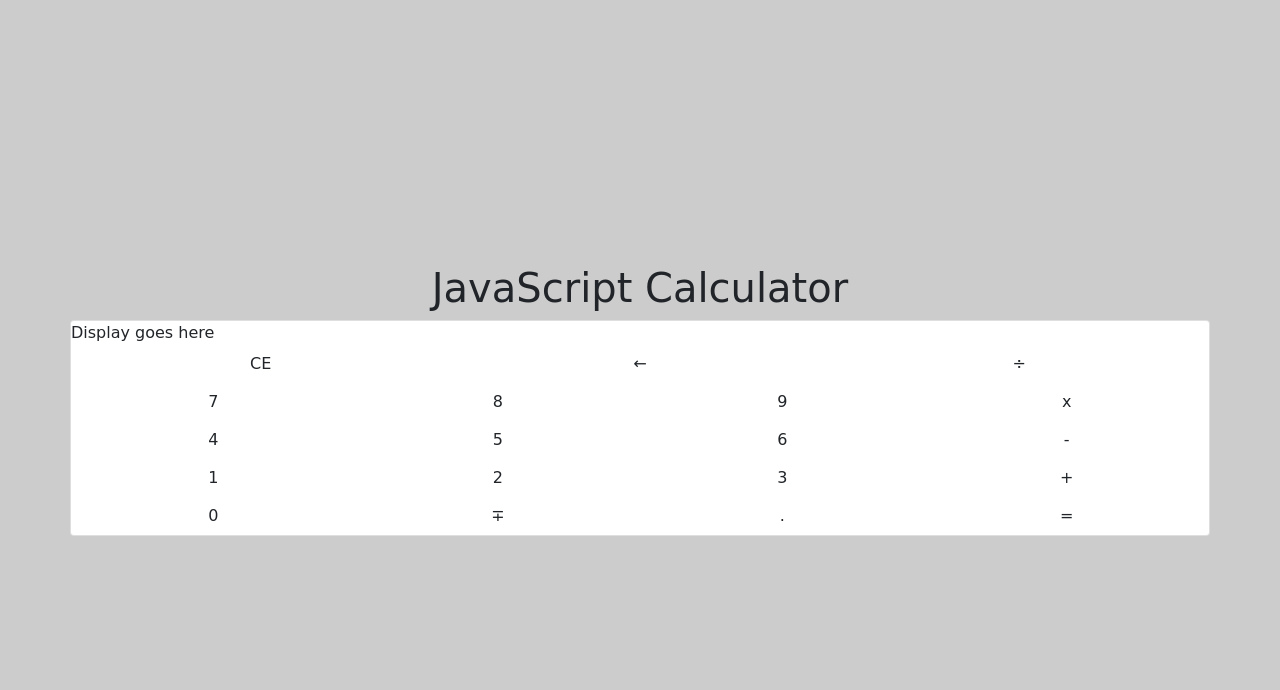
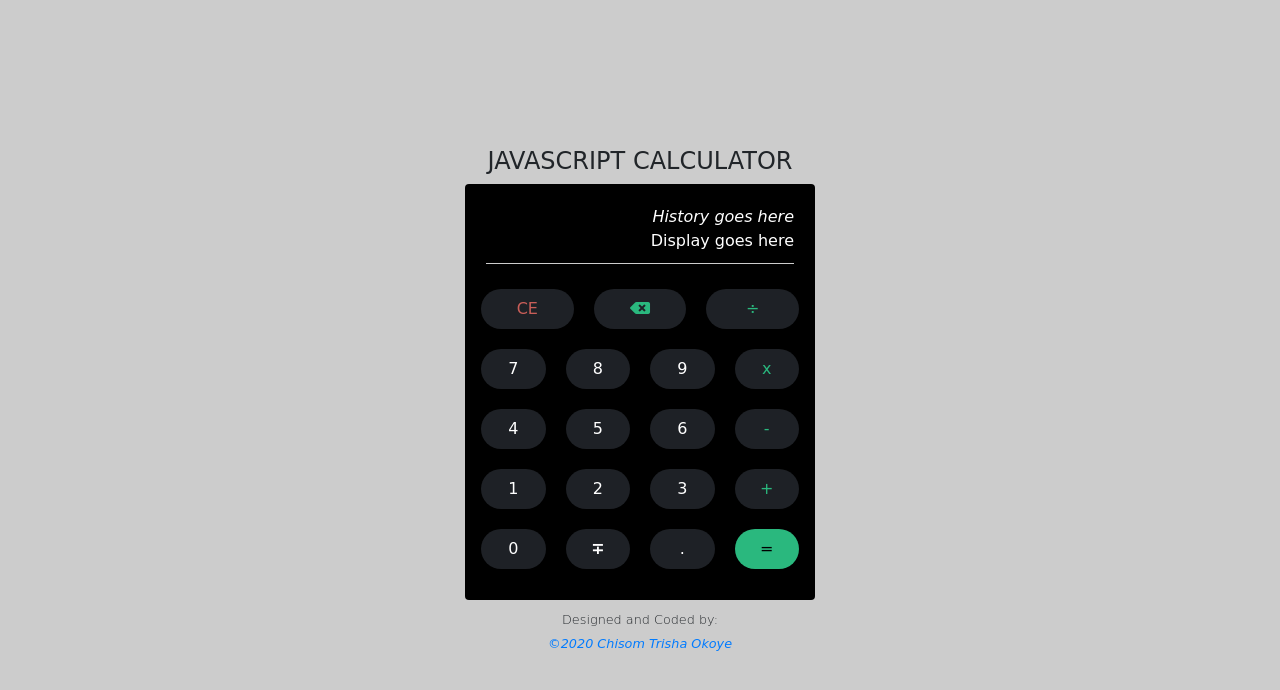
Before and after one commit to Trishachi/JavaScript-Calculator, a plain HTML site: page index.html in a window 1280 px wide. Drawn offline with nearby package versions, Linux system fonts and the light colour scheme.

Commit message:
Base styling completed

```diff
--- a/index.html
+++ b/index.html
@@ -8,19 +8,22 @@
     <!-- Bootstrap CSS -->
     <link rel="stylesheet" href="https://stackpath.bootstrapcdn.com/bootstrap/4.5.0/css/bootstrap.min.css"
         integrity="sha384-9aIt2nRpC12Uk9gS9baDl411NQApFmC26EwAOH8WgZl5MYYxFfc+NcPb1dKGj7Sk" crossorigin="anonymous">
+    <link rel="stylesheet" href="https://cdnjs.cloudflare.com/ajax/libs/font-awesome/5.14.0/css/all.min.css">
     <link rel="stylesheet" href="style.css">
     <title>JavaScript Calculator</title>
 </head>
 
 <body>
-    <h1 class="text-center">JavaScript Calculator</h1>
+    <h1 class="text-center title">JavaScript Calculator</h1>
     <div class="container card" id="calculator">
-        <div class="row">
-            <div id="display" class="text-center">Display goes here</div>
+        <div class="results">
+            <div id="history" class="text-right font-italic">History goes here</div>
+            <div id="display" class="text-right">Display goes here</div>
         </div>
         <div class="row">
-            <button id="clear" class="col btn calc-btn">CE</button>
-            <button id="backspace" class="col btn calc-btn operator">&#8592;</button>
+            <button id="clear" class="col btn calc-btn clear">CE</button>
+            <button id="backspace" class="col btn calc-btn operator font-weight-bold"><i
+                    class="fas fa-backspace"></i></button>
             <button id="divide" class="col btn calc-btn operator">&#247;</button>
         </div>
         <div class="row">
@@ -43,13 +46,15 @@
         </div>
         <div class="row">
             <button id="zero" class="col btn calc-btn number">0</button>
-            <button id="negative" class="col btn calc-btn">&#8723;</button>
-            <button id="decimal" class="col btn calc-btn">.</button>
-            <button id="equals" class="col btn calc-btn">=</button>
+            <button id="negative" class="col btn calc-btn font-weight-bold number">&#8723;</button>
+            <button id="decimal" class="col btn calc-btn number">.</button>
+            <button id="equals" class="col btn calc-btn equal">=</button>
         </div>
     </div>
-
-    <!-- Optional JavaScript -->
+    <footer class="footer text-center">
+        <p>Designed and Coded by:</p>
+        <a href="#"><em>&copy;2020 Chisom Trisha Okoye </em></a>
+    </footer <!-- Optional JavaScript -->
     <!-- jQuery first, then Popper.js, then Bootstrap JS -->
     <script src="https://code.jquery.com/jquery-3.5.1.slim.min.js"
         integrity="sha384-DfXdz2htPH0lsSSs5nCTpuj/zy4C+OGpamoFVy38MVBnE+IbbVYUew+OrCXaRkfj"
--- a/style.css
+++ b/style.css
@@ -1,3 +1,4 @@
+/* Global Styles */
 * {
     box-sizing: border-box;
 }
@@ -12,3 +13,64 @@ body {
     font-family: 'Red Rose', cursive;
     background: #ccc;
 }
+
+h1.title {
+    font-size: 24px;
+    text-transform: uppercase;
+}
+
+
+/* Claculator Styles */
+
+#calculator {
+    max-width: 350px;
+    background-color: black;
+    color: white;
+    padding: 20px;
+}
+
+.btn {
+    background: #1E2126;
+    width: 30px;
+    height: 40px;
+    margin: 10px;
+    border-radius: 50px;
+}
+
+.btn.number {
+    color: white;
+}
+
+.btn.operator {
+    color: #2AB87E;
+}
+
+.btn.clear {
+    color: #C95E58;
+}
+
+.btn.equal {
+    background: #2AB87E;
+    color: black;
+}
+
+.results {
+    border-bottom: 0.5px solid #ccc;
+    padding-bottom: 10px;
+    margin-bottom: 15px;
+}
+
+
+
+
+/* Footer Styles */
+
+footer {
+    font-size: 0.8rem;
+    font-weight: lighter;
+    margin-top: 10px;
+}
+
+footer p {
+    margin-bottom: 5px;
+}
```
